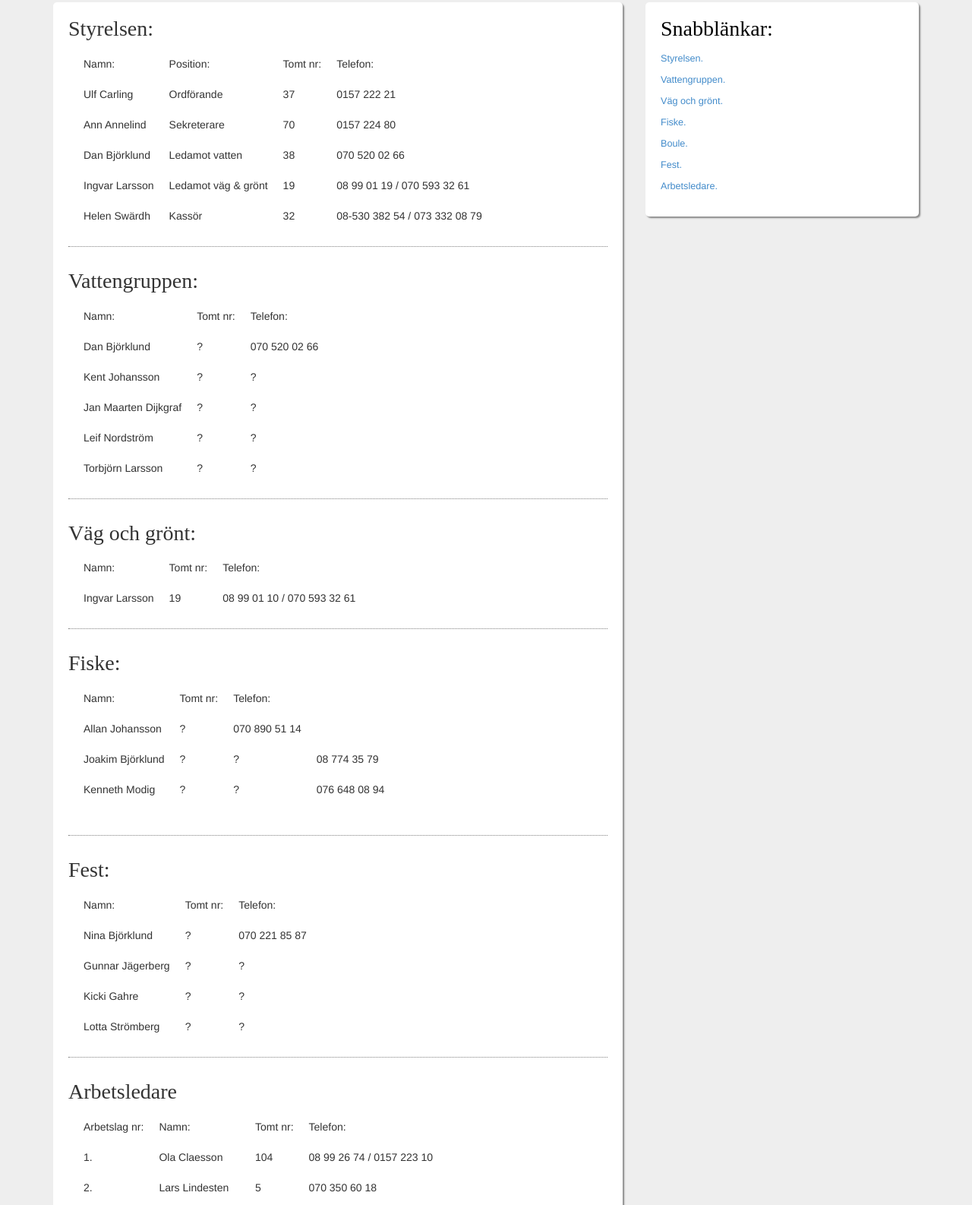
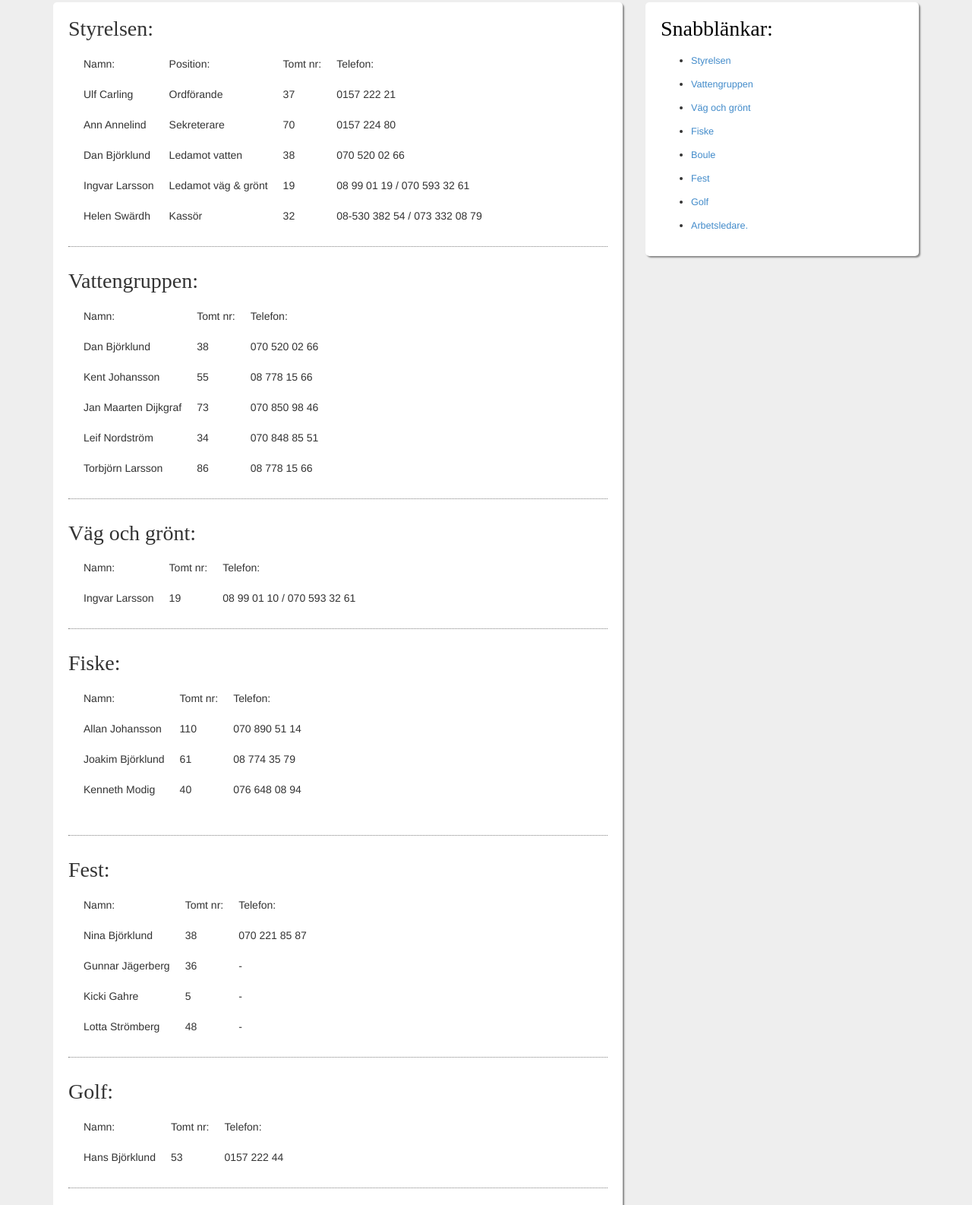
Before and after one commit to Astrogel/boothammar, a plain HTML site: page kontakt.html in a window 1280 px wide. Shown: the part 352-1938 px from the top of the page at 76% size. Drawn offline with Linux system fonts and the light colour scheme; a web font is replaced by a local one.

Commit message:
lade till mer kontaktinformation samt småfix

```diff
--- a/kontakt.html
+++ b/kontakt.html
@@ -201,28 +201,28 @@
                                 </tr>
                                 <tr>
                                     <td>Dan Björklund <a name="DanBjörklund"></a></td>
-                                    <td>?</td>
+                                    <td>38</td>
                                     <td> 070 520 02 66</td>
                                 </tr>
                                 <tr>
                                     <td>Kent Johansson<a name="KentJohansson"></a></td>
-                                    <td>?</td>
-                                    <td>?</td>
+                                    <td>55</td>
+                                    <td>08 778 15 66</td>
                                 </tr>
                                 <tr>
                                     <td>Jan Maarten Dijkgraf<a name="JanMaartenDijkgraf"></a></td>
-                                    <td>?</td>
-                                    <td>?</td>
+                                    <td>73</td>
+                                    <td>070 850 98 46</td>
                                 </tr>
                                 <tr>
                                     <td>Leif Nordström<a name="LeifNordström"></a></td>
-                                    <td>?</td>
-                                    <td>?</td>
+                                    <td>34</td>
+                                    <td>070 848 85 51</td>
                                 </tr>
                                 <tr>
                                     <td>Torbjörn Larsson<a name="TorbjörnLarsson"></a></td>
-                                    <td>?</td>
-                                    <td>?</td>
+                                    <td>86</td>
+                                    <td>08 778 15 66</td>
                                 </tr>
                             </table>
                         </div>
@@ -253,19 +253,17 @@
                                 </tr>
                                 <tr>
                                     <td>Allan Johansson<a name="AllanJohansson"></a></td>
-                                    <td>?</td>
+                                    <td>110</td>
                                     <td>070 890 51 14</td>
                                 </tr>
                                 <tr>
                                     <td>Joakim Björklund<a name="fiskeJoakimBjörklund"></a></td>
-                                    <td>?</td>
-                                    <td>?</td>
+                                    <td>61</td>
                                     <td>08 774 35 79</td>
                                 </tr>
                                 <tr>
                                     <td>Kenneth Modig<a name="KennethModig"></a></td>
-                                    <td>?</td>
-                                    <td>?</td>
+                                    <td>40</td>
                                     <td>076 648 08 94</td>
                             </table>
                             <br>
@@ -309,26 +307,44 @@
                                 </tr>
                                 <tr>
                                     <td>Nina Björklund<a name="NinaBjörklund"></a></td>
-                                    <td> ?</td>
+                                    <td>38</td>
                                     <td>070 221 85 87</td>
                                 </tr>
                                 <tr>
                                     <td>Gunnar Jägerberg<a name="GunnarJägerberg"></a></td>
-                                    <td>?</td>
-                                    <td>?</td>
+                                    <td>36</td>
+                                    <td>-</td>
                                 </tr>
                                 <tr>
                                     <td>Kicki Gahre<a name="KickiGahre"></a></td>
-                                    <td>?</td>
-                                    <td>?</td>
+                                    <td>5</td>
+                                    <td>-</td>
                                 </tr>
                                 <tr>
                                     <td>Lotta Strömberg<a name="LottaStrömberg"></a></td>
-                                    <td>?</td>
-                                    <td>?</td>
+                                    <td>48</td>
+                                    <td>-</td>
                                 </tr>
                             </table>
                         </div>
+
+                        <div class="newsItem">
+                            <a name="golf"></a>
+                            <h2>Golf:</h2>
+                            <table>
+                                <tr>
+                                    <td>Namn:</td>
+                                    <td>Tomt nr:</td>
+                                    <td>Telefon:</td>
+                                </tr>
+                                <tr>
+                                    <td>Hans Björklund<a name="HansBjörklund"></a></td>
+                                    <td>53</td>
+                                    <td>0157 222 44</td>
+                                </tr>
+                            </table>
+                        </div>
+
                         <div class="newsItem">
                             <a name="arbetsledare"></a>
                             <h2>Arbetsledare</h2>
@@ -349,7 +365,7 @@
                                     <td>2.</td>
                                     <td>Lars Lindesten<a name="LarsLindesten"></a></td>
                                     <td>5</td>
-                                    <td>070  350 60 18</td>
+                                    <td>070 350 66 18</td>
                                 </tr>
                                 <tr>
                                     <td>3.</td>
@@ -393,13 +409,16 @@
                     <div class="sideBar">
                         <div class="sideBarItem">
                             <h2>Snabblänkar:</h2>
-                            <p><a href="#styrelsen">Styrelsen.</a></p>
-                            <p><a href="#vattengruppen">Vattengruppen.</a></p>
-                            <p><a href="#vog">Väg och grönt.</a></p>
-                            <p><a href="#fiske">Fiske.</a></p>
-                            <p><a href="#boule">Boule.</a></p>
-                            <p><a href="#fest">Fest.</a></p>
-                            <p><a href="#arbetsledare">Arbetsledare.</a></p>
+                            <ul>
+                                <li><p><a href="#styrelsen">Styrelsen</a></p></li>
+                                <li><p><a href="#vattengruppen">Vattengruppen</a></p></li>
+                                <li><p><a href="#vog">Väg och grönt</a></p></li>
+                                <li><p><a href="#fiske">Fiske</a></p></li>
+                                <li><p><a href="#boule">Boule</a></p></li>
+                                <li><p><a href="#fest">Fest</a></p></li>
+                                <li><p><a href="#boule">Golf</a></p></li>
+                                <li><p><a href="#arbetsledare">Arbetsledare.</a></p></li>
+                            </ul>
                             </div>
                     </div>
                 </div>
```
Also changed, not shown: fiske.html (+5 -3 lines), historia.html (+6 -0 lines), stadgar.html (+1 -2 lines), vagogront.html (+3 -1 lines), vattengruppen.html (+7 -6 lines).
